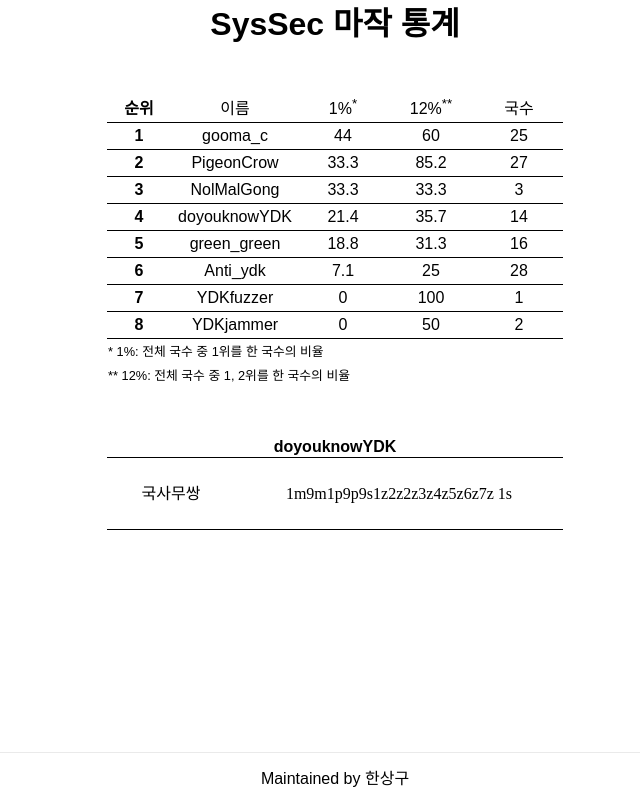
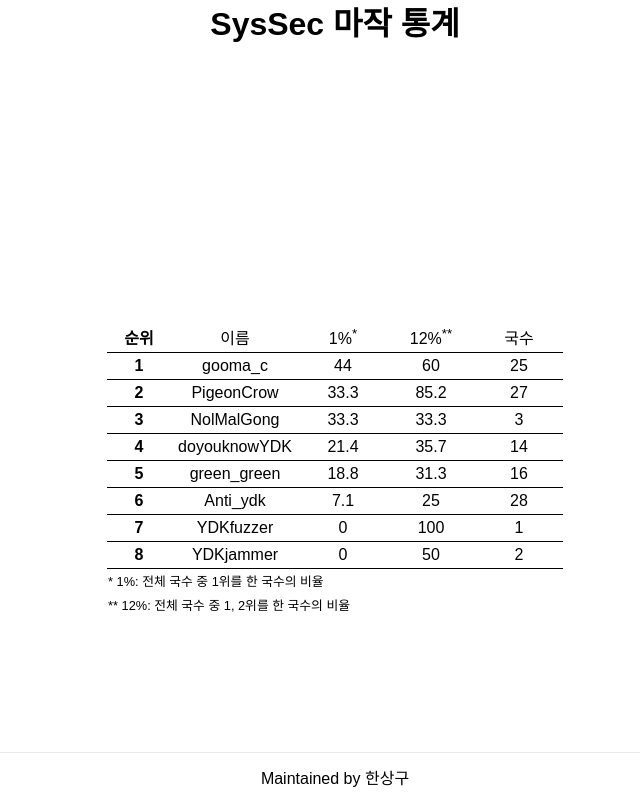
Before and after one commit to KOREAN139/syssec-leaderboard, a Next.js app: page / in a window 1280 px wide. Shown: the whole page, without its empty margins (305-945 px from the left). Built offline with nearby package versions, Linux system fonts and the light colour scheme; a web font is replaced by a local one.

Commit message:
refactor(component): wrap table with container

```diff
--- a/components/leaderboard.tsx
+++ b/components/leaderboard.tsx
@@ -1,12 +1,13 @@
 import type { NextComponentType } from 'next'
 import styles from '@/styles/Leaderboard.module.css'
 import { getFourPlayerGameStats } from '@/utils/log'
+import TableContainer from './table-container';
 
 const Leaderboard: NextComponentType = () => {
   const fourPlayerGameStates = getFourPlayerGameStats();
 
   return (
-    <div className={styles.container}>
+    <TableContainer>
       <table className={styles.board}>
         <thead>
           <tr>
@@ -36,7 +37,7 @@ const Leaderboard: NextComponentType = () => {
             </tr>))}
         </tbody>
       </table>
-    </div>
+    </TableContainer>
   )
 }
 
--- a/components/yakuman-board.tsx
+++ b/components/yakuman-board.tsx
@@ -1,12 +1,13 @@
 import type { NextComponentType } from 'next'
 import styles from '@/styles/YakumanBoard.module.css'
 import { getYakumanHistories } from '@/utils/log'
+import TableContainer from './table-container';
 
 const YakumanBoard: NextComponentType = () => {
   const yakumanHistories = getYakumanHistories();
 
   return (
-    <div className={styles.container}>
+    <TableContainer>
       {yakumanHistories.map(({ yakumans, nickname, hand, huTile }, i) => (
         <table className={styles.board} key={`yakuman-${i}`}>
           <tbody>
@@ -19,7 +20,7 @@ const YakumanBoard: NextComponentType = () => {
             </tr>
           </tbody>
         </table>))}
-    </div>
+    </TableContainer>
   )
 }
 
```
